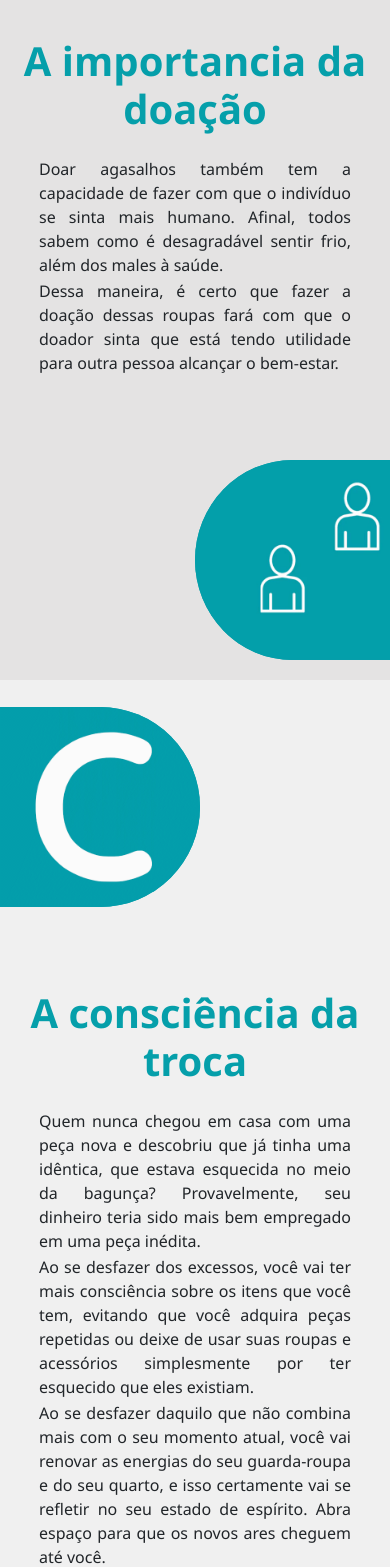
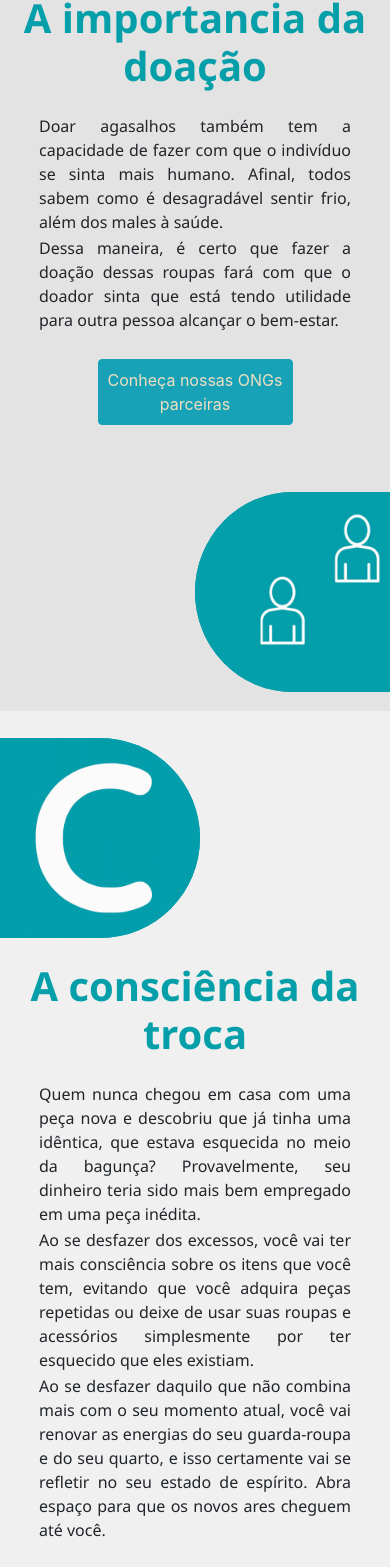
Before and after one commit to Adrian-Ferreira/ComudTeste, an Angular app in the folder ProjetoAngular/: page /home in a window 390 px wide. Shown: the part 379-1946 px from the top of the page. Built offline with nearby package versions, Linux system fonts and the light colour scheme.

Commit message:
homeFinal

```diff
--- a/ProjetoAngular/src/app/faleconosco/infos/infos.component.html
+++ b/ProjetoAngular/src/app/faleconosco/infos/infos.component.html
@@ -1,3 +1,4 @@
+
 <div class="info">
     <h5>São Paulo - SP</h5>
     <p>Avenida Gal. Ataliba Leonel, 245<br>
--- a/ProjetoAngular/src/app/home/carrossel/carrossel.component.html
+++ b/ProjetoAngular/src/app/home/carrossel/carrossel.component.html
@@ -2,7 +2,7 @@
 
 <div class="row">
     <div class="col-md-12">
-        <h2>- NOSSAS ONGs PARCEIROS -</h2>
+        <h2>ONG's PARCEIRAS</h2>
     </div>
 </div>
 
@@ -20,7 +20,7 @@
                             <img src="../../../assets/imagensHome/umaVida.png" class="d-block w-100" alt="...">
                         </div>
                         <div class="col-3">
-                            <img src="../../../assets/imagensHome/sorriso.png" class="d-block w-100" alt="...">
+                            <img src="../../../assets/imagensHome/criança.png" class="d-block w-100" alt="...">
                         </div>
 
                     </div>
@@ -31,7 +31,7 @@
                             <img src="../../../assets/imagensHome/casa1 (2).png" class="d-block w-100" alt="...">
                         </div>
                         <div class="col-3">
-                            <img src="../../../assets/imagensHome/criança.png" class="d-block w-100" alt="...">
+                            <img src="../../../assets/imagensHome/sorriso.png" class="d-block w-100" alt="...">
                         </div>
                         <div class="col-3">
                             <img src="../../../assets/imagensHome/abcd.png" class="d-block w-100" alt="...">
--- a/ProjetoAngular/src/app/home/info-card/info-card.component.css
+++ b/ProjetoAngular/src/app/home/info-card/info-card.component.css
@@ -34,7 +34,6 @@ p{
 }
 #parallax
 {
-    margin-top: 15%;
     min-height: 400px;
     width: 100%;
     height: 100%;
@@ -66,6 +65,10 @@ border-color: transparent;
     width:100%;
     height: 100%;
     }
+    .btn{
+        width: 50%;
+        margin-bottom: 10%;
+    }
 
     #bola2{
         width: 200px !important;
@@ -75,8 +78,9 @@ border-color: transparent;
     width: 100%;
     height: 100%;
     }
-
-
+    #tituloD{
+        margin-top: 5%;
+    }
 }
 .t{
     float: left !important;
@@ -100,3 +104,9 @@ width: 100%;
 height: 100%;
 border-radius: 0% 50% 50% 0%;
 }
+button{
+    margin-top: 7%;
+    width: 30%;
+    height: 15%;
+    color: rgb(240, 223, 191);
+}
--- a/ProjetoAngular/src/app/home/info-card/info-card.component.html
+++ b/ProjetoAngular/src/app/home/info-card/info-card.component.html
@@ -1,8 +1,9 @@
     <div class="row t">
-        <div class="col-md-8" id="parallax">
-            <h1 class="mb-4">A importancia da doação</h1>
+        <div class="col-md-8 my-auto" id="parallax">
+            <h1 class="mb-4" id="tituloD">A importancia da doação</h1>
             <p>Doar agasalhos também tem a capacidade de fazer com que o indivíduo se sinta mais humano. Afinal, todos sabem como é desagradável sentir frio, além dos males à saúde.</p>
             <p> Dessa maneira, é certo que fazer a doação dessas roupas fará com que o doador sinta que está tendo utilidade para outra pessoa alcançar o bem-estar.</p>
+            <button type="button" class="btn btn-info py-2 d-flex justify-content-around mx-auto" >Conheça nossas ONGs parceiras</button>
         </div>
         <div class="col-md-4" id="bola">
                 <img class="img-fluid" src="../../../assets/imagensHome/giphyHome.gif" alt="">
@@ -14,12 +15,14 @@
         <div class="col-md-4" id="bola2">
                 <img class="img-fluid" src="../../../assets/imagensHome/carrinhoFinal.gif">
         </div>
-            <div class="col-md-8" id="parallax">
+            <div class="col-md-8 my-auto" id="parallax">
                 <h1 class="mb-4">A consciência da troca</h1>
                 <p>Quem nunca chegou em casa com uma peça nova e descobriu que já tinha uma idêntica, que estava esquecida no meio da bagunça? Provavelmente, seu dinheiro teria sido mais bem empregado em uma peça inédita.</p>
 
                 <p>Ao se desfazer dos excessos, você vai ter mais consciência sobre os itens que você tem, evitando que você adquira peças repetidas ou deixe de usar suas roupas e acessórios simplesmente por ter esquecido que eles existiam.</p>
 
                 <p>Ao se desfazer daquilo que não combina mais com o seu momento atual, você vai renovar as energias do seu guarda-roupa e do seu quarto, e isso certamente vai se refletir no seu estado de espírito. Abra espaço para que os novos ares cheguem até você.</p>
+
+                <button type="button" class="btn btn-info py-2 mx-auto d-flex justify-content-around" >Veja os produtos disponíveis</button>
             </div>
     </div>
```
Also changed, not shown: ProjetoAngular/src/app/faleconosco/infos/infos.component.css (line endings or trailing spaces).
